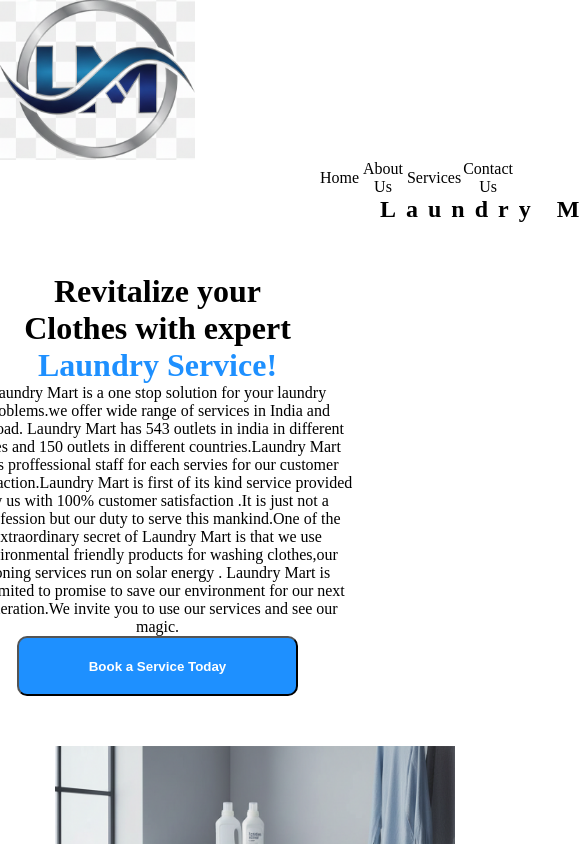
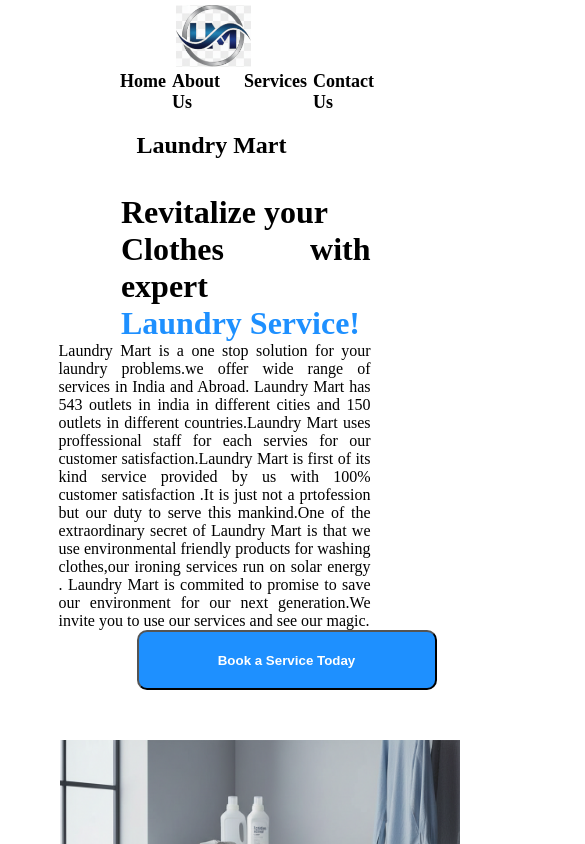
Before and after one commit to veblancer/service, a plain HTML site: page index.html in a window 390 px wide. Shown: the top 844 px of the page, 585 px wide, since content can reach past the window. Drawn offline with Linux system fonts and the light colour scheme.

Commit message:
Update service.css

```diff
--- a/service.css
+++ b/service.css
@@ -1,47 +1,55 @@
 *{
     margin:0;
     padding:0;
-    box-sizeing:border-box;
+    box-sizing: border-box;
 }
-.icon , .bu , .text{
-    display:flex;
-    justify-content:center;
-    align-items:center;
-    text-align:center;
-    align-content:center;
-    /* display: inline-block; */
+.icon {
+      display:inline-block;
+      margin-top: 5px;
+      margin-left: 55px;
+}
+ .bu {
+   display: flex;
+    margin-left: 20%;
+    margin-bottom: 5%;
+    display: inline-block;
+    vertical-align: middle;
+     word-spacing: 35px;
+     font-size:large;
+     font-weight: bold;
+
+ }
+ .text{
+    display: flex;
+    margin-left: 29%;
+    margin-bottom: 5%;
+    display: inline-block;
     vertical-align: middle;
 }
-.text{
-    padding: 0px 0px 0px 320px;
-    letter-spacing: 10px;
-}
+
 a{
-    text-decoration:none;
+    text-decoration: none;
+    color: black;
 }
 
-
-.bu{
-    padding: 0px 0px 0px 320px;
-    text-align:center;
-    word-spacing: 15px;
-}
-.tip{
-    color: black;
-}
 .main, .logo{
     display: inline-block;
     vertical-align: middle;
 }
 .main{
-    padding: 0 60px 0 60px;
-    margin-top: 50px;
-    width: 50%;
+    margin-left: 60px;
+    margin-right: 60px;
+    margin-top: 4%;
+    width: 40%;
     justify-content: left;
 }
 .logo{
     padding: 0 60px 0 60px;
     margin-top: 50px;
+}
+.gogo{
+    width:40vw;
+    height:45vh;
 }
 .ser{
     color:dodgerblue;
@@ -56,46 +64,50 @@
     height: 60px;
     border-radius: 10px;
     padding: 0 70px;
+    margin-left: 5%;
 }
-@media(width <= 400px){
+@media(max-width: 560px ){
         .icon{
-          width:50vw;
+             margin-left: 45%;
         }
         .bu{
-        width:50vw;
-        display:flex;
-        justify-content:center;
-        text-align:center;
-        align-items:center;
-    }
-    .text{
-         width:100vw;
-        display:flex;
-        justify-content:center;
-        text-align:center;
-        align-items:center;
-        margion:0;
+            display: flex;
+            justify-content: left;
+            text-align: left;
+            align-items: left;
+            align-content: center;
+            margin-left: 30%;
 
         }
+        .tip{
+            margin-left: 3px;
+            margin-right: 3px;
+        }
+
+        .text{
+            text-align: left;
+            align-items: left;
+            align-content: center;
+            margin-left: 35%;
+        }
         .main{
-         width:50vw;
-        display:flex;
-        justify-content:center;
-        text-align:center;
-        align-items:center;
+            width: 80vw;
+            text-align: justify;
+            margin-left:15%;
         }
-    .logo{
-        width:100vw;
-        display:flex;
-        justify-content:center;
-        text-align:center;
-        align-items:center;
+        h1{
+            margin-left: 20%;
         }
-    #pad{
-        width:100vw;
-        display:flex;
-        justify-content:center;
-        text-align:center;
-        align-items:center;
+        .gogo{
+           width:80vw;
+           vertical-align: middle;
+           margin-left: 6%;
+        }
+        .pa{
+            margin-left: 25%;
+            width: 300px;
+            align-items: center;
+            justify-content: center;
+            text-align: center;
         }
 }
```
Lines whose indentation alone changed are shown as unchanged.
